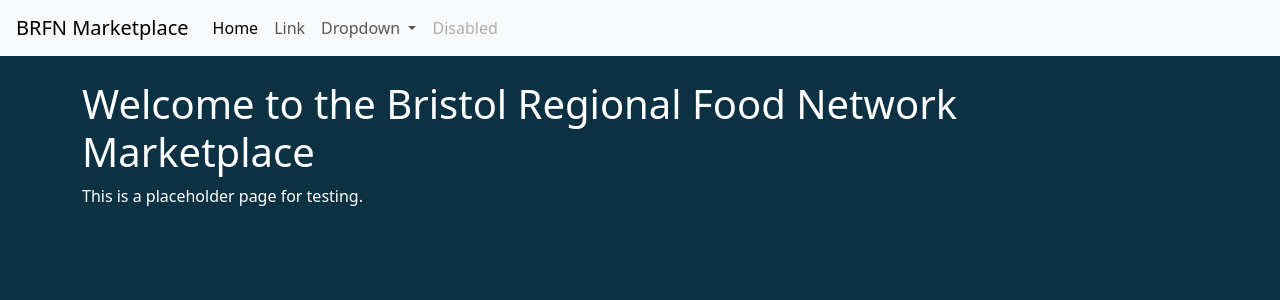
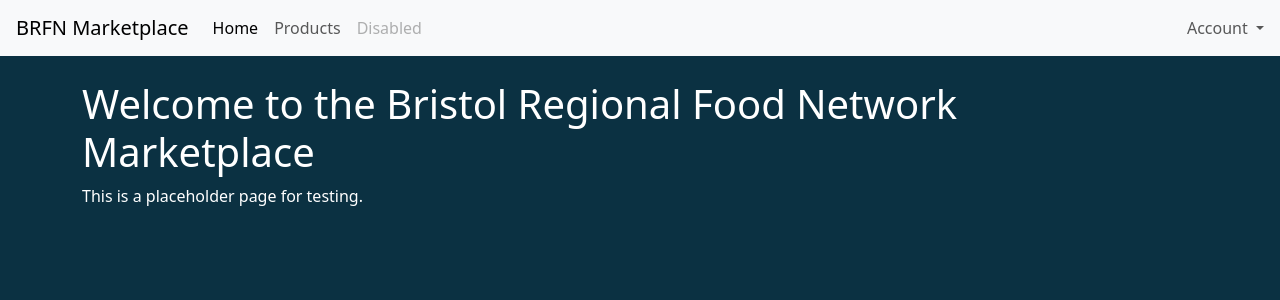
Before and after one commit to goetic-zoe/UFCFTR-30-3-Distributed-and-Enterprise-Software-Development, a Django app: page / in a window 1280 px wide. Shown: the top 300 px of the page. Run offline with Django 5.2, Linux system fonts and the light colour scheme.

Commit message:
Updated navbar dropdown menu styles and links in base template.
Signed-off-by: goetic-zoe <github@bushycargo.com>

```diff
--- a/static/css/global.css
+++ b/static/css/global.css
@@ -7,3 +7,7 @@ p{
 h1{
     color:white;
 }
+.dropdown-menu-end{
+    right:0;
+    left:auto;
+}
--- a/templates/base.html
+++ b/templates/base.html
@@ -22,27 +22,23 @@
                 <a class="nav-link active" aria-current="page" href="{% url 'home' %}">Home</a>
             </li>
             <li class="nav-item">
-        <a class="nav-link" href="#">Link</a>
-      </li>
-      <li class="nav-item dropdown">
-        <a class="nav-link dropdown-toggle" href="#" id="navbarDropdown" role="button" data-bs-toggle="dropdown" aria-expanded="false">
-          Dropdown
-        </a>
-        <ul class="dropdown-menu" aria-labelledby="navbarDropdown">
-          <li><a class="dropdown-item" href="#">Action</a></li>
-          <li><a class="dropdown-item" href="#">Another action</a></li>
-          <li><hr class="dropdown-divider"></li>
-          <li><a class="dropdown-item" href="#">Something else here</a></li>
-        </ul>
+                <a class="nav-link" href="#">Products</a>
             </li>
             <li class="nav-item">
                 <a class="nav-link disabled" href="#" tabindex="-1" aria-disabled="true">Disabled</a>
             </li>
         </ul>
-{#    <form class="d-flex me-2">#}
-{#      <input class="form-control me-2" type="search" placeholder="Search" aria-label="Search">#}
-{#      <button class="btn btn-outline-success" type="submit">Search</button>#}
-{#    </form>#}
+        <ul class="navbar-nav ms-auto mb-2 me-2 mb-lg-0">
+            <li class="nav-item dropdown">
+                <a class="nav-link dropdown-toggle" href="#" id="navbarDropdown" role="button" data-bs-toggle="dropdown" aria-expanded="false">
+                    Account
+                </a>
+                <ul class="dropdown-menu dropdown-menu-end" aria-labelledby="navbarDropdown">
+                    <li><a class="dropdown-item" href="#">Login</a></li>
+                    <li><a class="dropdown-item" href="#">Register</a></li>
+                </ul>
+            </li>
+        </ul>
     </div>
 </nav>
 <div class="container mt-4">
@@ -53,3 +49,7 @@
 <script src="https://cdn.jsdelivr.net/npm/bootstrap@5.3.8/dist/js/bootstrap.bundle.min.js"></script>
 </body>
 </html>
+{#    <form class="d-flex me-2">#}
+{#      <input class="form-control me-2" type="search" placeholder="Search" aria-label="Search">#}
+{#      <button class="btn btn-outline-success" type="submit">Search</button>#}
+{#    </form>#}
```
Lines whose indentation alone changed are shown as unchanged.
